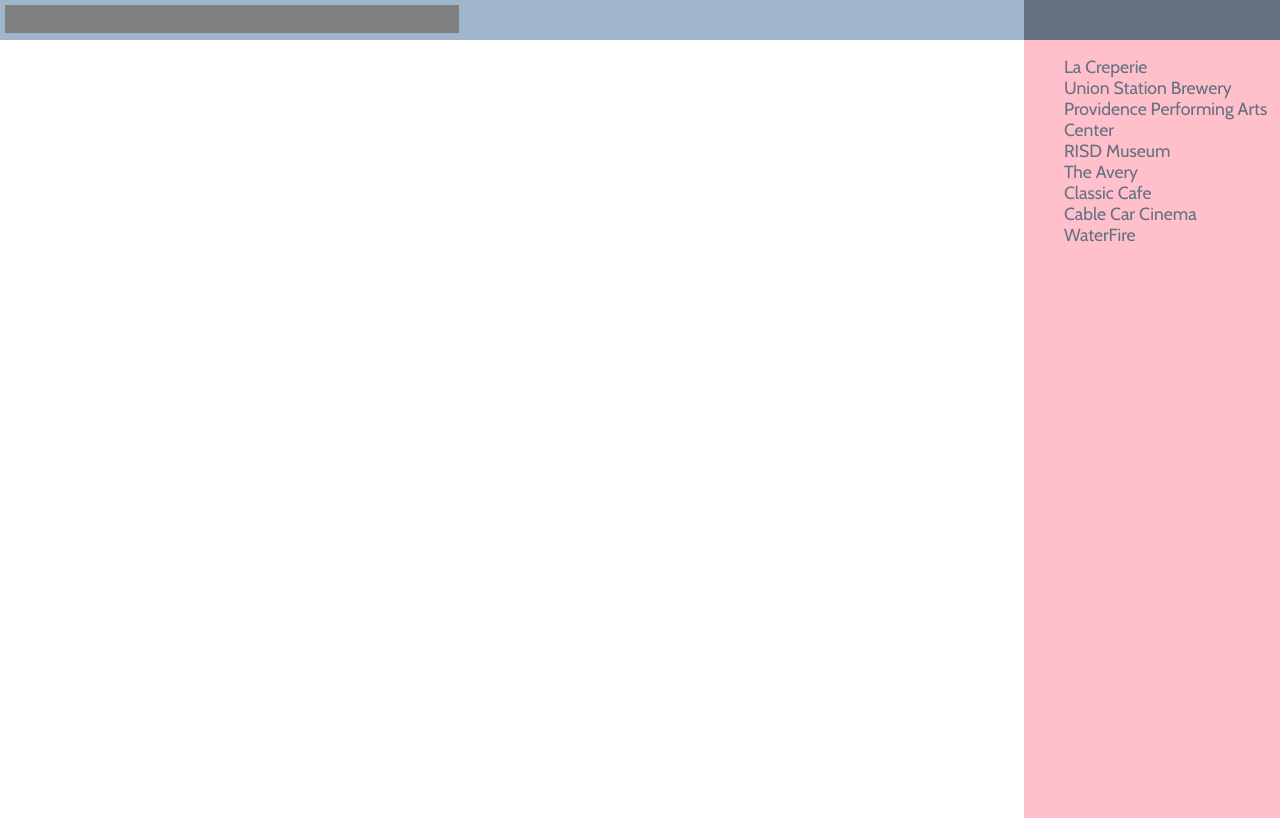
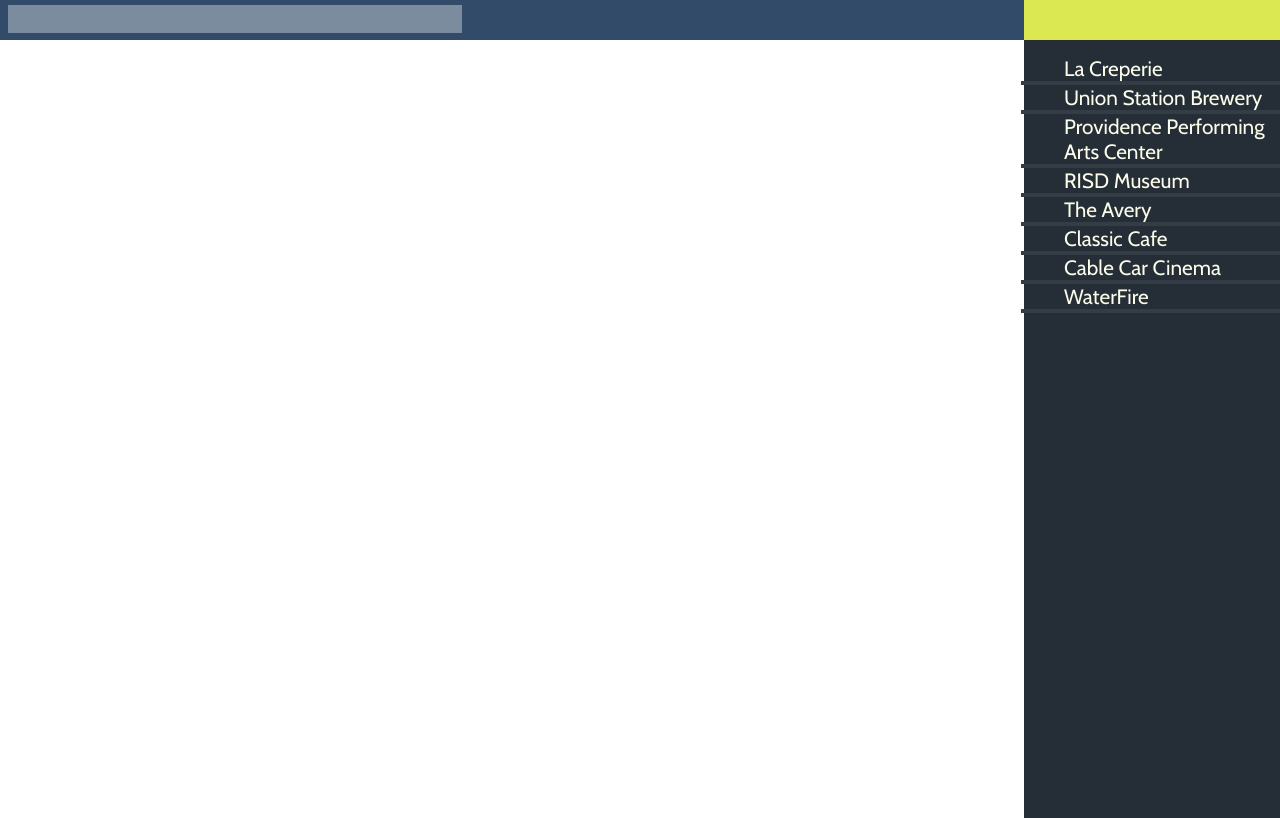
Before and after one commit to LMsmith/neighborhood-map, a plain HTML site: page index.html in a window 1280 px wide. Shown: the top 818 px of the page. Drawn offline with nearby package versions, Linux system fonts and the light colour scheme; some packages are replaced by stand-ins of ours.

Commit message:
css changes

```diff
--- a/css/style.css
+++ b/css/style.css
@@ -7,28 +7,28 @@ html, body, #map-canvas {
 #nav-bar {
   height: 40px;
   width: 100%;
-  background-color: #9FB5CC;
+  background-color: #314B69;
 }
 
 #place-menu {
   width: 20%;
   height: 100%;
-  background-color: pink;
+  background-color: #252e37;
   float: right;
   margin: 0;
   padding: 0;
 }
 
 a {
-  color: #637180;
+  color: #FBFCEA;
   text-decoration: none;
   font-family: 'Cabin', sans-serif;
-  font-size: 110%;
+  font-size: 130%;
 }
 
 a:hover {
-    color: #FF00FF;
-    font-size: 130%;
+    color: #DBE852;
+    font-size: 137%;
 }
 
 .info-img img{
@@ -36,26 +36,34 @@ a:hover {
   height: auto;
 }
 
-#place-item {
-  font-size: 50px;
+h1 {
+  font-size: 20px;
+  font-family: 'Cabin', sans-serif;
+}
+
+#bar {
+  background-color: #343d46;
+  height: 4px;
+  width: 120%;
+  margin-left: -20%;
 }
 
 #search-box {
-  margin: 5px auto auto 5px;
+  margin: 5px auto auto 8px;
   height: 26px;
   width: 450px;
-  background-color: gray;
+  background-color: #7B8C9F;
   border: none;
   font-family: 'Cabin', sans-serif;
   font-size: 22px;
-  color: white;
+  color: #FBFCEA;
 }
 
 #menu-btn {
   height: 40px;
   width: 20%;
   float: right;
-  background-color: #637180;
+  background-color:  #DBE852;
 }
 
 ul {
--- a/index.html
+++ b/index.html
@@ -23,7 +23,10 @@
   </div>
   <div id="place-menu">
     <ul data-bind="foreach: placeList">
-      <li><a href="#" class="place-item" data-bind='text: title, click: $parent.setCurrentPlace'></a></li>
+      <li>
+        <a href="#" class="place-item" data-bind='text: title, click: $parent.setCurrentPlace'></a>
+        <div id="bar"></div>
+      </li>
     </ul>
   </div>
   <div id="map-canvas"></div>
--- a/js/app.js
+++ b/js/app.js
@@ -13,19 +13,23 @@ $(document).ready(function(){
       center: new google.maps.LatLng(41.825283, -71.4126816),
       zoom: 14
     };
+
     var map = new google.maps.Map(document.getElementById('map-canvas'), mapOptions);
 
    var styles = [
       {
         stylers: [
-          { hue: "#0080FF" },
-          { saturation: -30 }
+          { hue: "#314B69" },
+          { saturation: -20 },
+          {lightness: -5}
         ]
       },{
         featureType: "road",
         elementType: "geometry",
         stylers: [
-          { lightness: 30 },
+          { hue: "#DBE852" },
+          { saturation: -50 },
+          { lightness: 40 },
           { visibility: "simplified" }
         ]
       },{
@@ -104,6 +108,7 @@ $(document).ready(function(){
       infowindow.setContent(contentString);
       infowindow.open(map,marker);
     }
+
   };
   ko.applyBindings(new ViewModel());
 });
```
